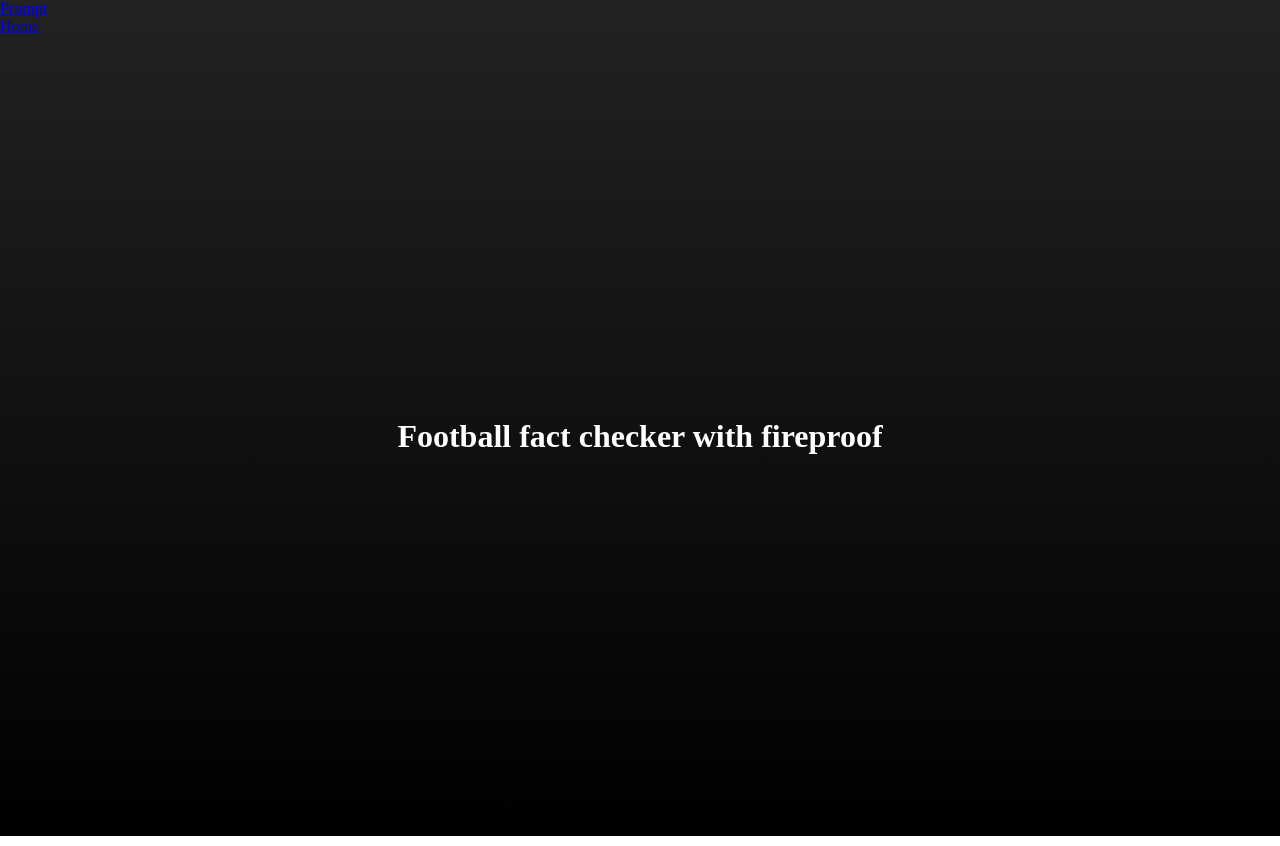
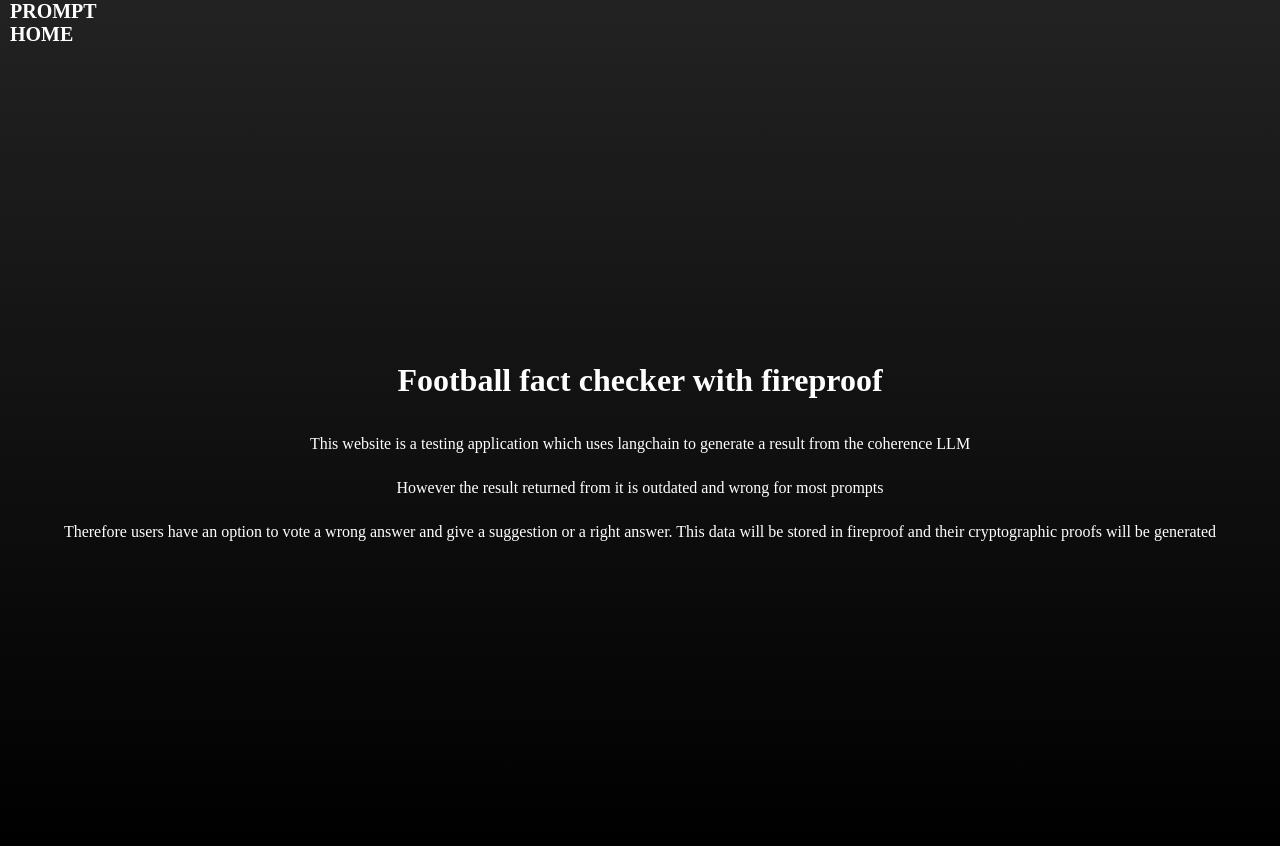
Before and after one commit to valorant-dhruv/nextjs, a Next.js app: page / in a window 1280 px wide. Built offline with nearby package versions, Linux system fonts and the light colour scheme.

Commit message:
Updates to the UI

```diff
--- a/app/layout.js
+++ b/app/layout.js
@@ -15,10 +15,11 @@ export default function RootLayout({ children }) {
 function NavigationBar()
 {
   return(
+
    <div>
-     <Link href="/langchain">Prompt</Link>
+     <Link className={styles.navlink} href="/langchain">Prompt</Link>
      <br></br>
-     <Link  href="/">Home</Link>
+     <Link className={styles.navlink} href="/">Home</Link>
    </div>
   )
 }
--- a/app/layout.module.css
+++ b/app/layout.module.css
@@ -5,3 +5,17 @@
     background: linear-gradient(to bottom, #222222, #000000);
     color: white;
 }
+
+.navlink {
+    color: white;
+    text-decoration: none;
+    margin: 0 10px;
+    font-size: 20px;
+    font-weight: bold;
+    text-transform: uppercase;
+    transition: color 0.3s ease;
+  }
+
+  .navlink:hover {
+    color: gray;
+  }
--- a/app/page.js
+++ b/app/page.js
@@ -5,6 +5,10 @@ export default function Home() {
   return (
     <main className={styles.body}>
       <h1 className={styles.centeredtext}>Football fact checker with fireproof</h1>
+      <p className={styles.paragraph}>This website is a testing application which uses langchain to generate a result from the coherence LLM</p>
+      <p className={styles.paragraph}>However the result returned from it is outdated and wrong for most prompts</p>
+      <p className={styles.paragraph}>Therefore users have an option to vote a wrong answer and give a suggestion or a right answer. This data will be stored in fireproof and their cryptographic proofs will be generated</p>
+
     </main>
   )
 }
--- a/app/page.module.css
+++ b/app/page.module.css
@@ -1,12 +1,17 @@
 .body {
   display: flex;
+  flex-direction: column;
   align-items: center;
   justify-content: center;
   height: 100vh;
-  margin: 0;
-  padding: 0;
 }
 
-.centeredtext{
+.centeredtext {
   text-align: center;
+  margin-bottom: 20px;
 }
+
+.paragraph {
+  text-align: center;
+  margin-bottom: 10px;
+}
```
